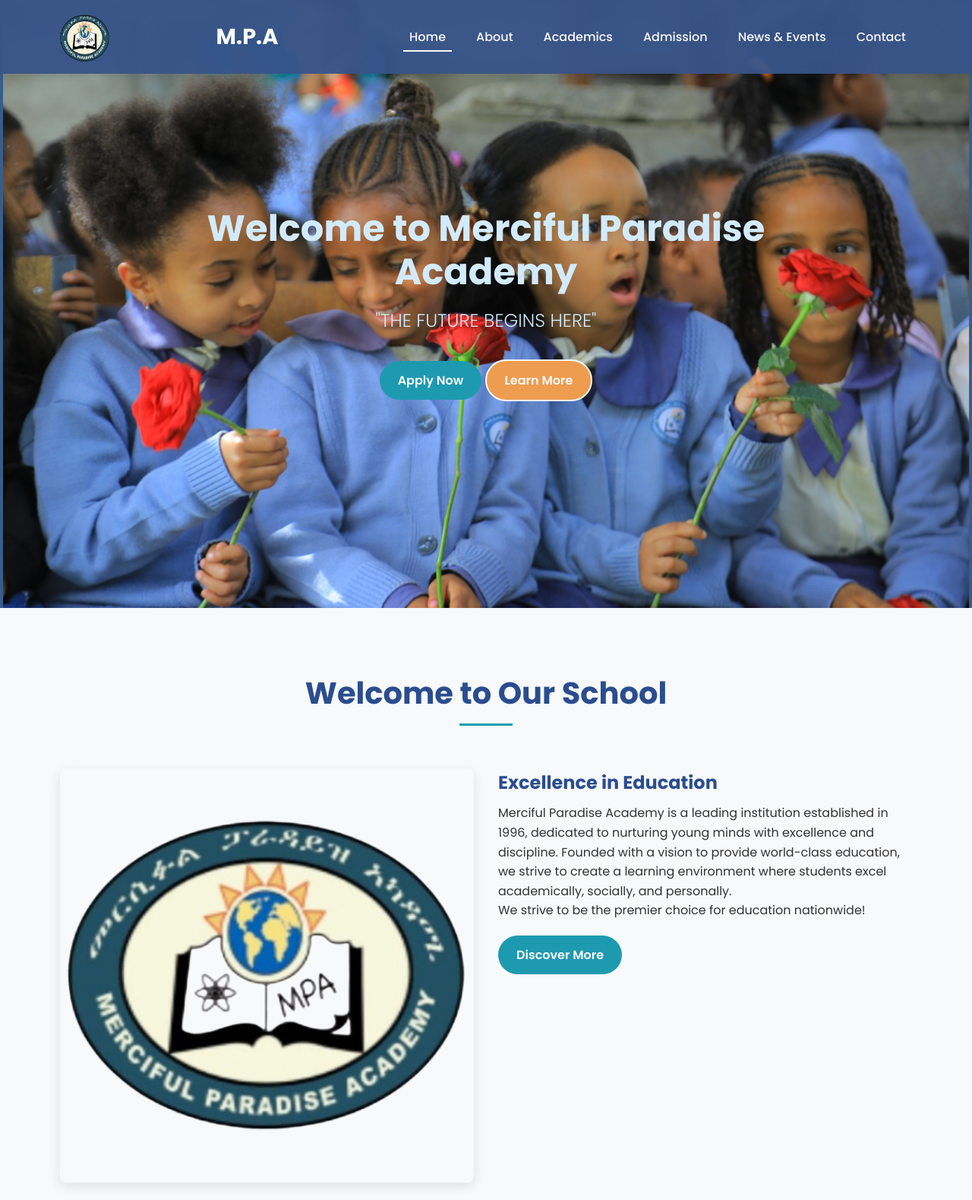
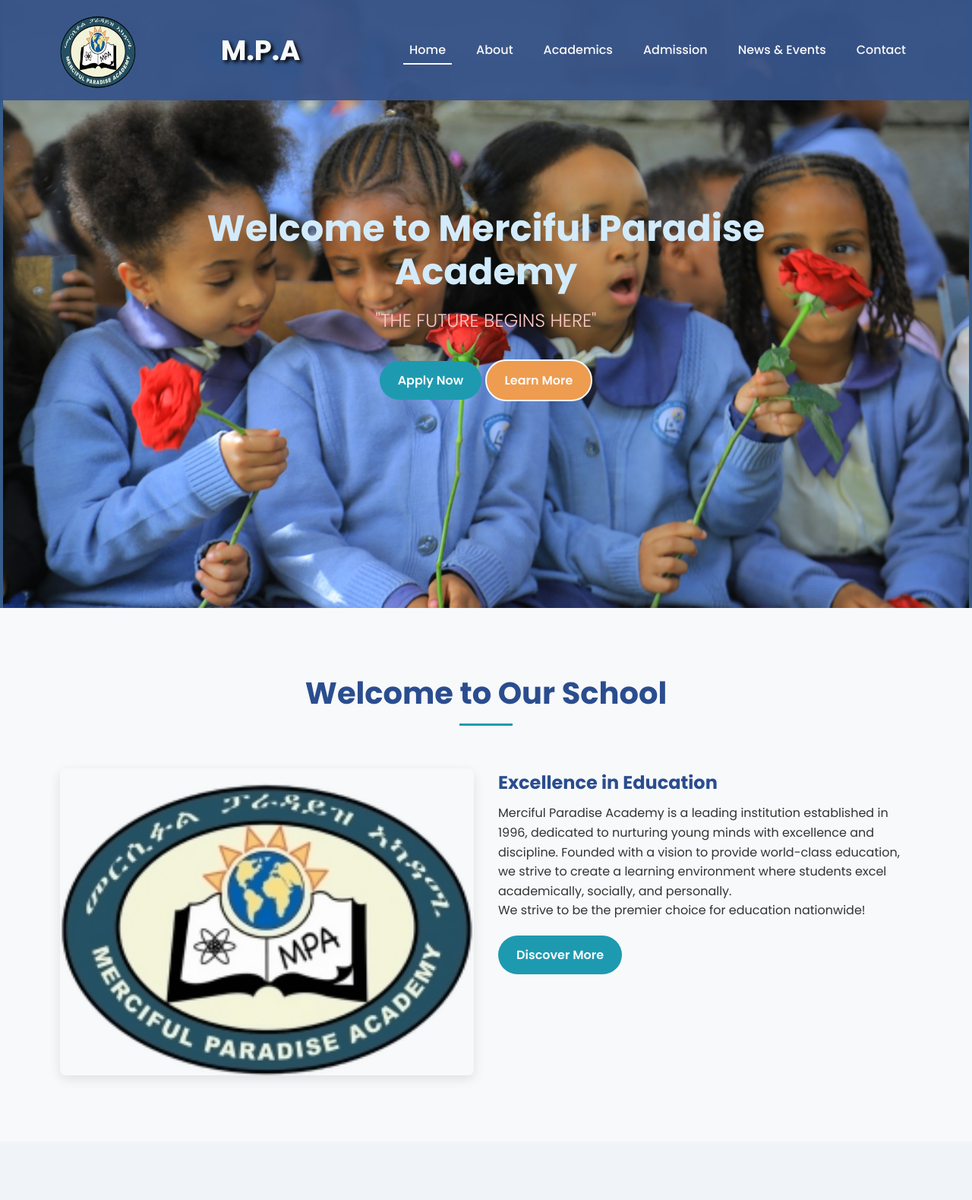
Before and after one commit to hermonbest/m.p.a, a plain HTML site: page index.html in a window 1280 px wide. Shown: the top 1579 px of the page at 76% size. Drawn offline with Linux system fonts and the light colour scheme.

Commit message:
console fixed
logo and mpa sizeing

```diff
--- a/index.html
+++ b/index.html
@@ -25,7 +25,7 @@
     <header>
       <div class="container">
         <nav>
-          <img src="images/lojo.png" width="65px" height="65px" alt="" /><a
+          <img src="images/lojo.png" width="100px" height="100px" alt="" /><a
             href="index.html"
             class="logo"
             >M.P.A</a
@@ -70,7 +70,7 @@
         <div class="grid">
           <div class="animate-on-scroll">
             <img
-              src="images/IMG_20250307_211525_142-removebg-preview.png"
+              src="images/lojo.png"
               alt="Students in classroom"
               class="about-image"
             />
@@ -453,8 +453,7 @@
         background: linear-gradient(
             rgba(42, 77, 143, 0.9),
             rgba(42, 77, 143, 0.9)
-          ),
-          url('/placeholder.svg?height=400&width=1200');
+          );
         background-size: cover;
         background-position: center;
         color: var(--text-light);
--- a/styles/main.css
+++ b/styles/main.css
@@ -74,11 +74,12 @@ header.scrolled {
 }
 
 .logo {
-  font-size: 1.8rem;
+  font-size: 2.3rem;
   font-weight: 700;
   text-decoration: none;
   color: var(--text-light);
   transition: var(--transition);
+  text-shadow: #000000 3px 3px 5px;
 }
 
 .logo:hover {
@@ -165,6 +166,7 @@ nav {
   font-size: 1.5rem;
   margin-bottom: 2rem;
   font-weight: 300;
+  color: #ffc9c7;
 }
 
 /* Buttons */
```
Also changed, not shown: about.html (+1 -2 lines), academics.html (+1 -1 lines), admission.html (+1 -2 lines), contact.html (+1 -2 lines), news.html (+1 -1 lines).
